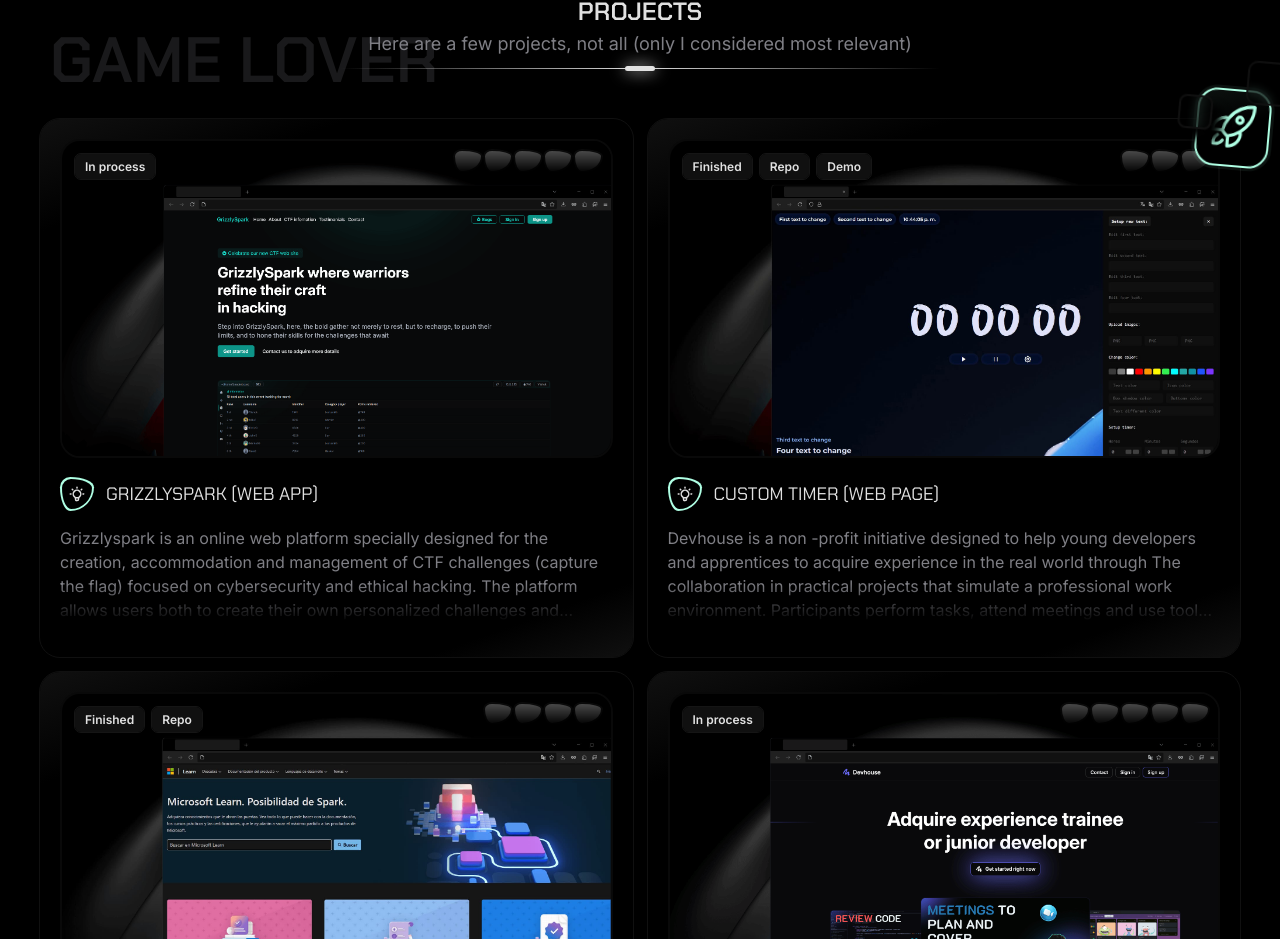
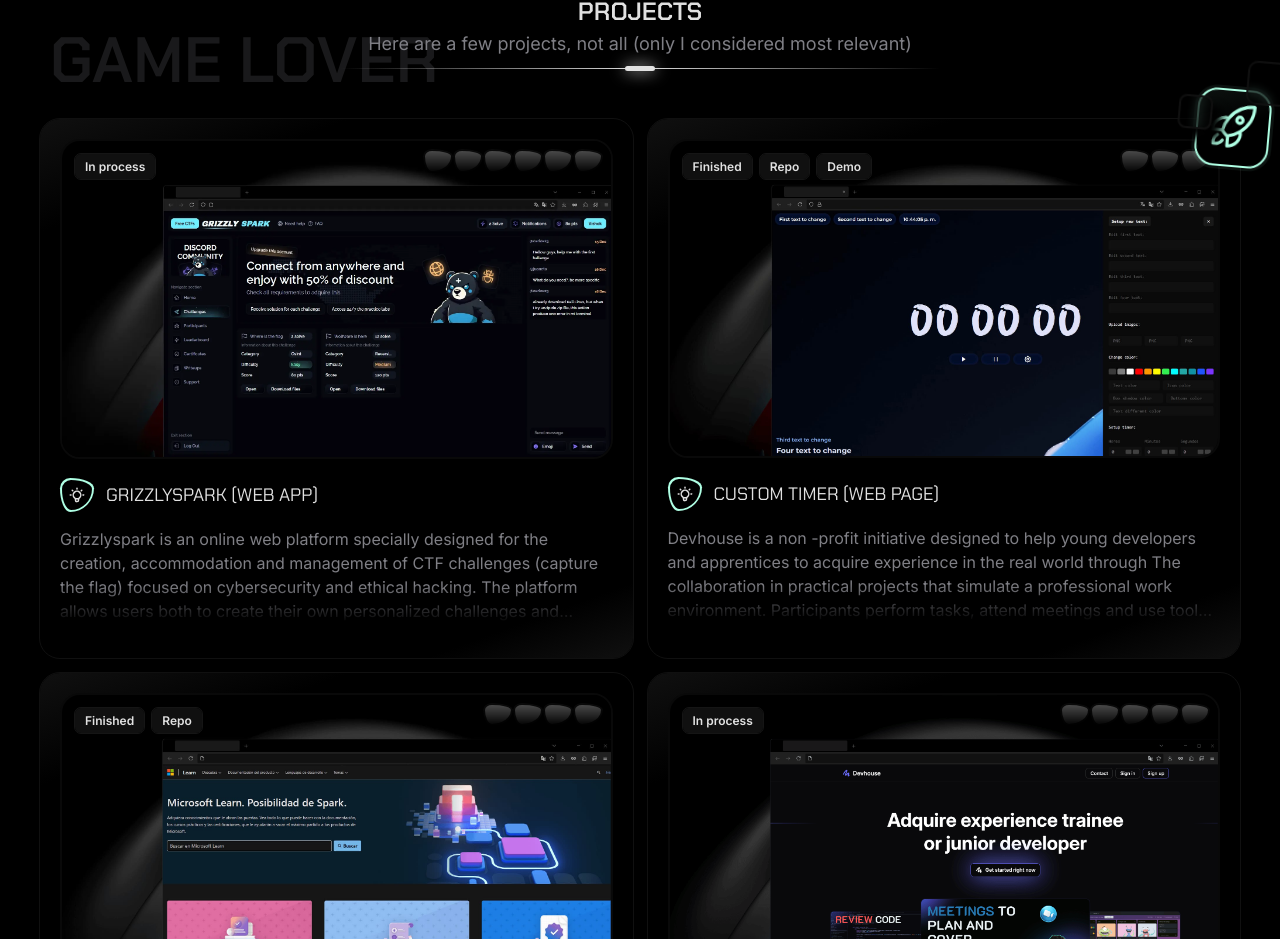
Before and after one commit to Yoswell/YoswelDev, a React (Vite) app: page / in a window 1280 px wide. Shown: the part 1814-2753 px from the top of the page. Built offline with nearby package versions, Linux system fonts and the light colour scheme; grey boxes are pictures that could not be loaded.

Commit message:
Grizzly Spark was remodeled

```diff
--- a/index.html
+++ b/index.html
@@ -11,7 +11,7 @@
         <link rel="stylesheet" href="src/css/home.css" />
         <!-- -->
         <link rel="preload" as="image" href="/GTimer.jpg" />
-        <link rel="preload" as="image" href="/GSpark.png" />
+        <link rel="preload" as="image" href="/NewSpark.webp" />
         <link rel="preload" as="image" href="/MPoint.png" />
         <link rel="preload" as="image" href="/DHouse.png" />
         <link rel="preload" as="image" href="/MLearn.jpg" />
--- a/src/pages/home/Home.tsx
+++ b/src/pages/home/Home.tsx
@@ -93,7 +93,7 @@ export function Home() {
                             <Rocket/>
                         </div>
                         <CardProject
-                            url='/GSpark.png'
+                            url='/NewSpark.webp'
                             title='GrizzlySpark (web app)'
                             text='Grizzlyspark is an online web platform specially designed for the creation, accommodation and management of CTF challenges (capture the flag) focused on cybersecurity and ethical hacking. The platform allows users both to create their own personalized challenges and participate in existing challenges, facilitating practical learning and skills improvement In key areas of computer security.'
                             children1={
@@ -103,6 +103,7 @@ export function Home() {
                                 <>
                                 <img src='https://skillicons.dev/icons?i=cs' alt='Skill icon image'></img>
                                 <img src='https://skillicons.dev/icons?i=dotnet' alt='Skill icon image'></img>
+                                <img src='https://skillicons.dev/icons?i=react' alt='Skill icon image'></img>
                                 <img src='https://skillicons.dev/icons?i=html' alt='Skill icon image'></img>
                                 <img src='https://skillicons.dev/icons?i=css' alt='Skill icon image'></img>
                                 <img src='https://skillicons.dev/icons?i=js' alt='Skill icon image'></img>
```
Also changed, not shown: public/NewSpark.webp (added).
